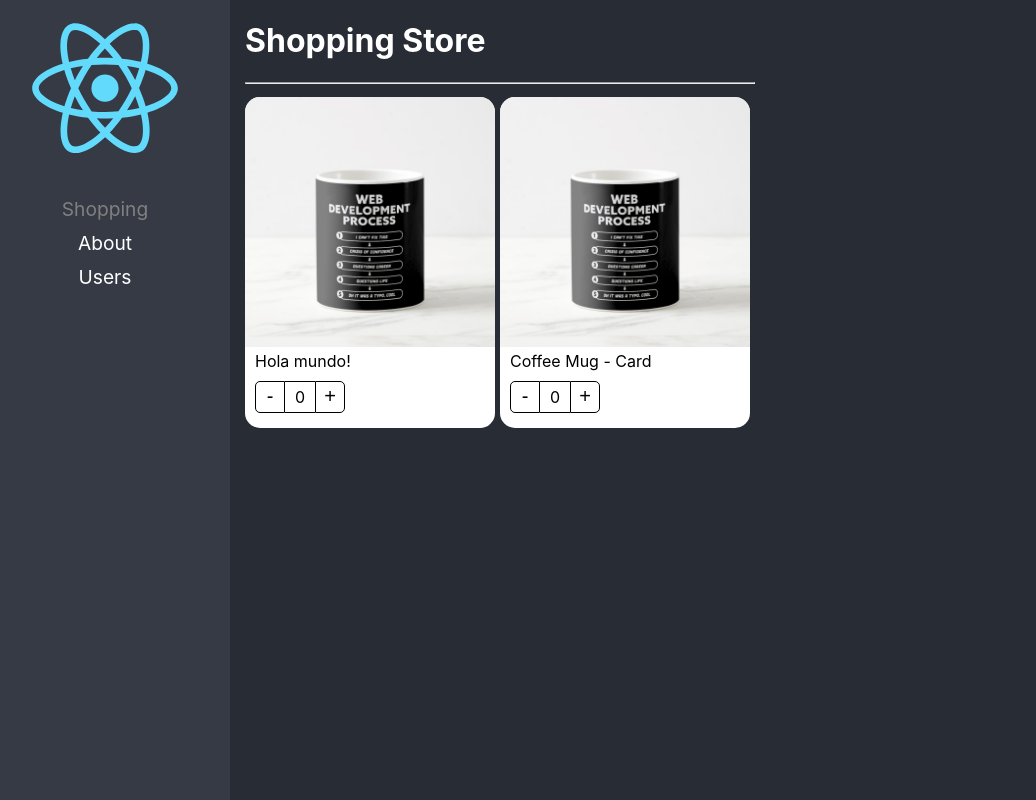
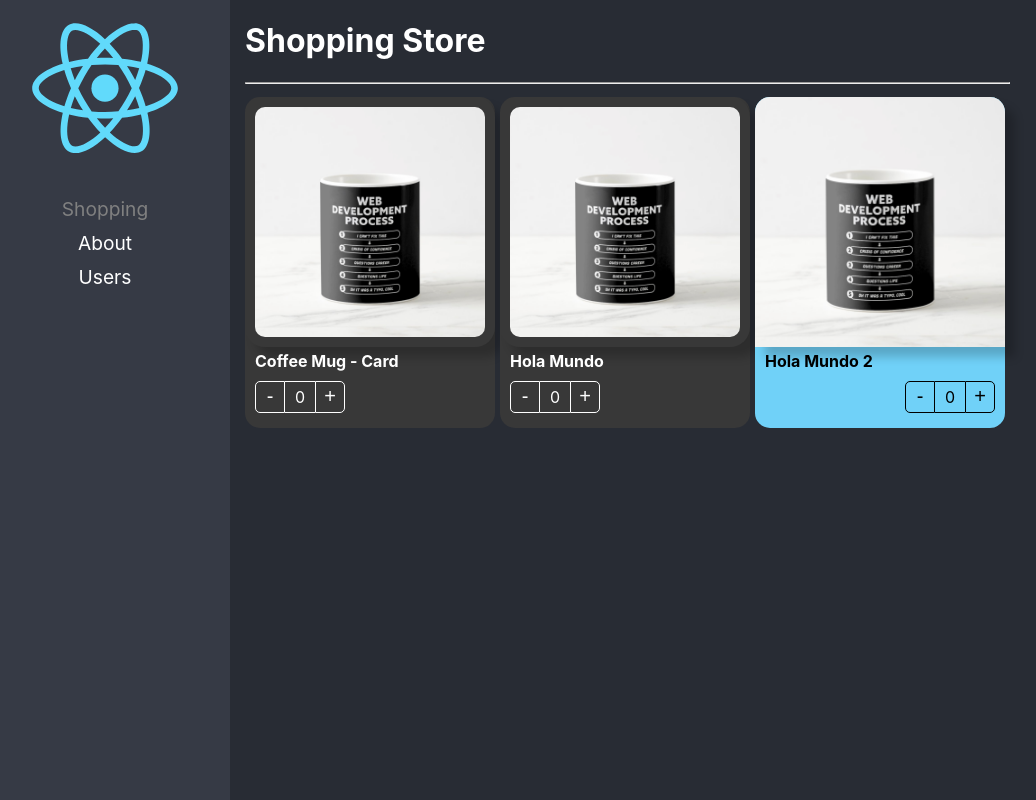
Before and after one commit to RobertIskandarani/react-pro, a React (Create React App) app: page /shopping in a window 1280 px wide. Shown: the whole page, without its empty margins (20-1056 px from the left). Built offline with nearby package versions, Linux system fonts and the light colour scheme.

Commit message:
Component Extend Styles listo

```diff
--- a/src/02-component-patterns/components/ProductButtons.tsx
+++ b/src/02-component-patterns/components/ProductButtons.tsx
@@ -1,12 +1,17 @@
-import { useContext } from 'react';
 import { ProductContext } from './ProductCard';
+import { CSSProperties, useContext } from 'react';
 import styles from '../styles/styles.module.css';
 
-export function ProductButtons() {
+export interface Props {
+  className?: string;
+  style?: CSSProperties;
+}
+
+export function ProductButtons({ className, style }: Props) {
   const { counter, increaseBy } = useContext(ProductContext);
 
   return (
-    <div className={styles.buttonsContainer}>
+    <div style={style} className={`${styles.buttonsContainer} ${className}`}>
       <button className={styles.buttonMinus} onClick={() => increaseBy(-1)}>
         -
       </button>
--- a/src/02-component-patterns/components/ProductCard.tsx
+++ b/src/02-component-patterns/components/ProductCard.tsx
@@ -1,21 +1,26 @@
-import { createContext } from 'react';
+import { Product, ProductContextProps } from '../interfaces/Interfaces';
+import { CSSProperties, ReactElement, createContext } from 'react';
+import { useProduct } from '../hooks/useProduct';
 import styles from '../styles/styles.module.css';
-import { useProduct } from '../hooks/useProduct';
-import {
-  ProductCardProps,
-  ProductContextProps,
-} from '../interfaces/Interfaces';
 
 export const ProductContext = createContext({} as ProductContextProps);
-
 const { Provider } = ProductContext;
 
-export function ProductCard({ children, product }: ProductCardProps) {
+export interface Props {
+  children?: ReactElement | ReactElement[];
+  className?: string;
+  product: Product;
+  style?: CSSProperties;
+}
+
+export function ProductCard({ children, product, className, style }: Props) {
   const { counter, increaseBy } = useProduct();
 
   return (
     <Provider value={{ counter, increaseBy, product }}>
-      <div className={styles.productCard}>{children}</div>
+      <div style={style} className={`${styles.productCard} ${className}`}>
+        {children}
+      </div>
     </Provider>
   );
 }
--- a/src/02-component-patterns/components/ProductImage.tsx
+++ b/src/02-component-patterns/components/ProductImage.tsx
@@ -1,9 +1,15 @@
-import { useContext } from 'react';
 import { ProductContext } from './ProductCard';
+import { CSSProperties, useContext } from 'react';
 import noImage from '../assets/no-image.jpg';
 import styles from '../styles/styles.module.css';
 
-export function ProductImage({ img = '' }) {
+export interface Props {
+  className?: string;
+  img?: string;
+  style?: CSSProperties;
+}
+
+export function ProductImage({ img = '', className, style }: Props) {
   const { product } = useContext(ProductContext);
   let imgToShow: string;
 
@@ -15,7 +21,14 @@
     imgToShow = noImage;
   }
 
-  return <img className={styles.productImg} src={imgToShow} alt='Producto' />;
+  return (
+    <img
+      style={style}
+      className={`${styles.productImg} ${className}`}
+      src={imgToShow}
+      alt='Producto'
+    />
+  );
 }
 
 export default ProductImage;
--- a/src/02-component-patterns/components/ProductTitle.tsx
+++ b/src/02-component-patterns/components/ProductTitle.tsx
@@ -1,12 +1,18 @@
-import { useContext } from 'react';
 import { ProductContext } from './ProductCard';
+import { CSSProperties, useContext } from 'react';
 import styles from '../styles/styles.module.css';
 
-export function ProductTitle({ title }: { title?: string }) {
+export interface Props {
+  className?: string;
+  style?: CSSProperties;
+  title?: string;
+}
+
+export function ProductTitle({ title, className, style }: Props) {
   const { product } = useContext(ProductContext);
 
   return (
-    <span className={styles.productDescription}>
+    <span style={style} className={`${styles.productDescription} ${className}`}>
       {title ? title : product.title}
     </span>
   );
--- a/src/02-component-patterns/components/index.ts
+++ b/src/02-component-patterns/components/index.ts
@@ -2,7 +2,7 @@
 
 import { ProductButtons } from './ProductButtons';
 import { ProductImage } from './ProductImage';
-import { ProductTitle } from './ProductTitle';
+import ProductTitle from './ProductTitle';
 import { ProductCardHOCProps } from '../interfaces/Interfaces';
 
 export { ProductButtons } from './ProductButtons';
--- a/src/02-component-patterns/pages/ShoppingPage.tsx
+++ b/src/02-component-patterns/pages/ShoppingPage.tsx
@@ -1,14 +1,15 @@
 import {
+  ProductButtons,
   ProductCard,
-  ProductButtons,
   ProductImage,
   ProductTitle,
 } from '../components';
+import '../styles/custom-styles.css';
 
 const product = {
   id: '1',
+  img: './coffee-mug.png',
   title: 'Coffee Mug - Card',
-  img: './coffee-mug.png',
 };
 
 export default function ShoppingPage() {
@@ -17,16 +18,36 @@
       <h1>Shopping Store</h1>
       <hr />
       <div style={{ display: 'flex', flexDirection: 'row', flexWrap: 'wrap' }}>
-        <ProductCard product={product}>
-          <ProductImage />
-          <ProductTitle title='Hola mundo!' />
-          <ProductButtons />
+        <ProductCard product={product} className='bg-dark text-white'>
+          <ProductCard.Image
+            className='custom-image'
+            style={{
+              boxShadow: '10px 10px 10px rgba(0,0,0,0.2)',
+            }}
+          />
+          <ProductCard.Title className='text-bold' />
+          <ProductCard.Buttons className='custom-buttons' />
         </ProductCard>
 
-        <ProductCard product={product}>
-          <ProductCard.Image />
-          <ProductCard.Title />
-          <ProductCard.Buttons />
+        <ProductCard product={product} className='bg-dark text-white'>
+          <ProductImage
+            className='custom-image'
+            style={{
+              boxShadow: '10px 10px 10px rgba(0,0,0,0.2)',
+            }}
+          />
+          <ProductTitle title='Hola Mundo' className='text-bold' />
+          <ProductButtons className='custom-buttons' />
+        </ProductCard>
+
+        <ProductCard product={product} style={{ backgroundColor: '#70d1f8' }}>
+          <ProductImage
+            style={{
+              boxShadow: '10px 10px 10px rgba(0,0,0,0.2)',
+            }}
+          />
+          <ProductTitle title='Hola Mundo 2' style={{ fontWeight: 'bold' }} />
+          <ProductButtons style={{ display: 'flex', justifyContent: 'end' }} />
         </ProductCard>
       </div>
     </div>
--- /dev/null
+++ b/src/02-component-patterns/styles/custom-styles.css
@@ -0,0 +1,23 @@
+.bg-dark {
+  background-color: rgb(56, 56, 56);
+}
+
+.text-white {
+  color: white;
+}
+
+.text-bold {
+  font-weight: bold;
+}
+
+.custom-image {
+  border-radius: 20px;
+  padding: 10px;
+  width: calc(100% - 20px);
+}
+
+.custom-buttons button,
+.custom-buttons div {
+  border-color: white;
+  color: white;
+}
```
Also changed, not shown: src/02-component-patterns/interfaces/Interfaces.ts (+8 -10 lines).
